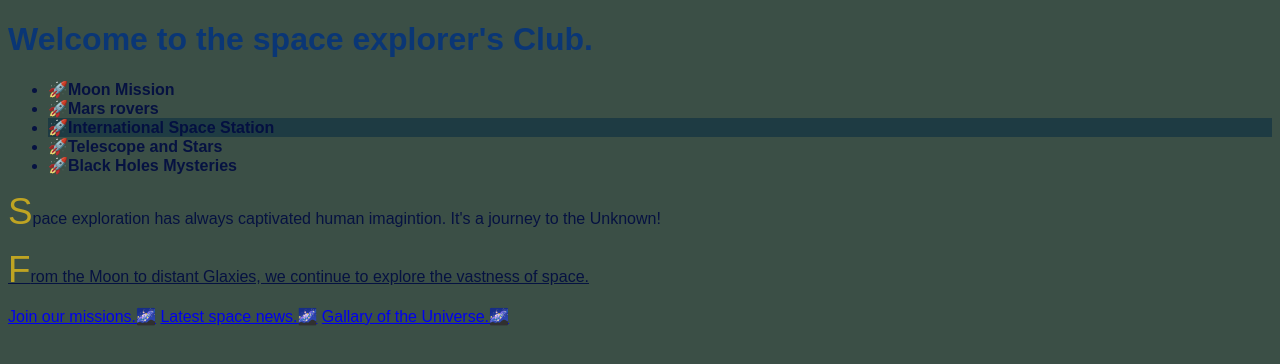
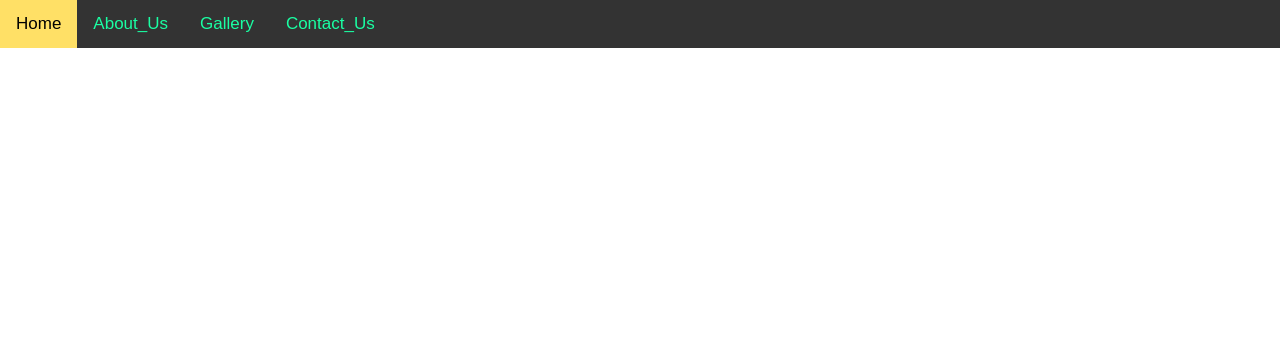
Before and after one commit to AhmadRaza71/Activity10, a plain HTML site: page index.html in a window 1280 px wide. Drawn offline with Linux system fonts and the light colour scheme.

Commit message:
After Class Project10

```diff
--- a/index.html
+++ b/index.html
@@ -1,21 +1,38 @@
 <!DOCTYPE html>
 <html>
-<head>
-    <link rel="stylesheet" href="style.css">
-</head>
-<body>
-   <h1>Welcome to the space explorer's Club.</h1>
-   <ul>
-    <li>Moon Mission</li>
-    <li>Mars rovers</li>
-    <li>International Space Station</li>
-    <li>Telescope and Stars</li>
-    <li>Black Holes Mysteries</li>
-   </ul>
-   <p>Space exploration has always captivated human imagintion. It's a journey to the Unknown!</p>
-   <p>From the Moon to distant Glaxies, we continue to explore the vastness of space.</p>
-   <a href="#">Join our missions.</a>
-<a href="#">Latest space news.</a>
-<a href="#">Gallary of the Universe.</a>
-</body>
+    <title>Navbar</title>
+    <style>
+        body{
+            margin: 0;
+            font-family: Arial, Helvetica, sans-serif;
+        }
+        .topnav{
+            overflow: hidden;
+            background-color: #333;
+        }
+        .topnav a{
+            float: left;
+            color: #1affa3;
+            text-align: center;
+            padding: 14px 16px;
+            text-decoration: none;
+            font-size: 17px;
+        }
+        .topnav a:hover{
+            background-color: #ddd;
+            color: black;
+        }
+        .topnav a.active{
+            background-color: #ffe066;
+            color: black;
+        }
+    </style>
+    <body>
+        <div class="topnav">
+            <a class="active" href="#home">Home</a>
+            <a href="#news">About_Us</a>
+            <a href="#contact">Gallery</a>
+            <a href="#about">Contact_Us</a>
+        </div>
+    </body>
 </html>
--- a/style.css
+++ /dev/null
@@ -1,38 +0,0 @@
-body{
-    font-family: Arial, Helvetica, sans-serif;
-    background-color: #0b2418cc;
-    color: #020d41ec;
-}
-h1{
-    color: rgba(6, 52, 121, 0.925);
-}
-a:hover{
-    color: rgba(1, 28, 180, 0.705);
-}
-ul>li{
-    font-weight: bolder;
-}
-h1+p{
-    background-color: rgba(4, 62, 77, 0.877);
-    padding: 10px;
-    border-radius: 5px;
-}
-ul li:hover{
-    color: rgba(1, 94, 94, 0.918);
-}
-ul li:nth-child(3){
-        background-color: rgba(7, 43, 65, 0.541);
-}
-p:not(:first-of-type){
-    text-decoration: underline;
-}
-ul li::before{
-    content: "🚀";
-}
-a::after{
-    content: "🌌";
-}
-p::first-letter{
-    font-size: 230%;
-    color: rgba(201, 170, 32, 0.938);
-}
```
